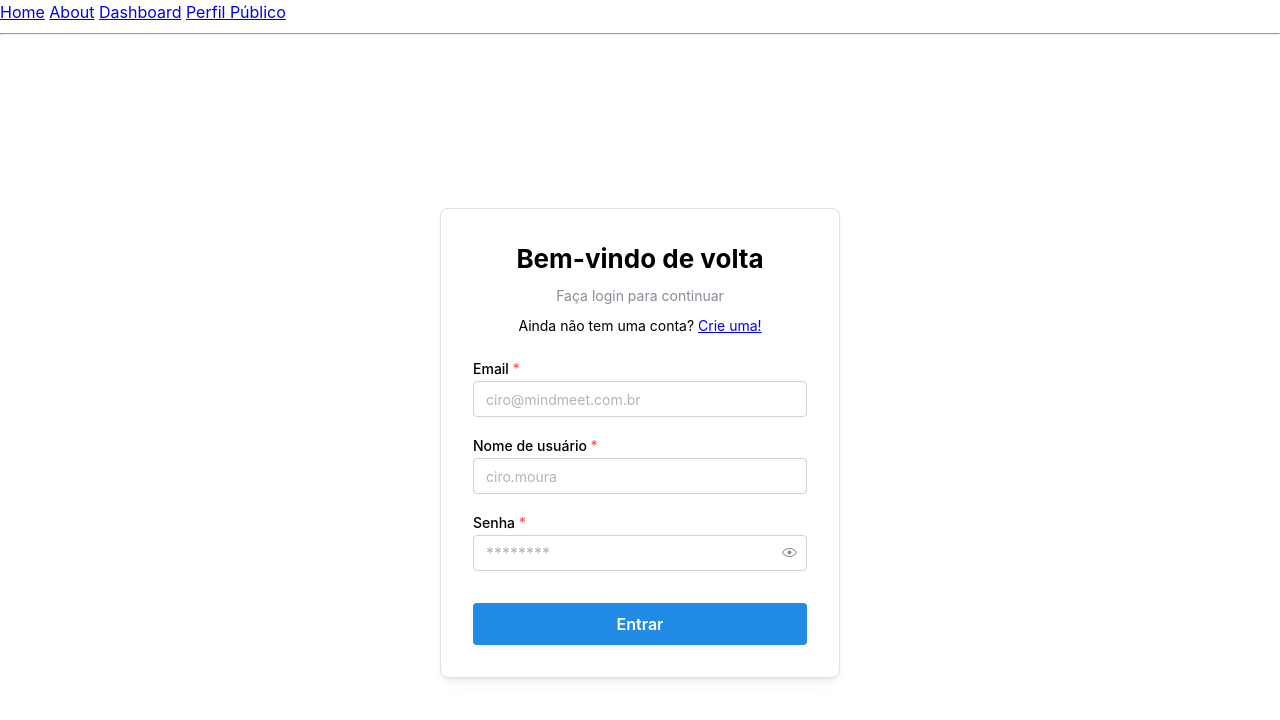
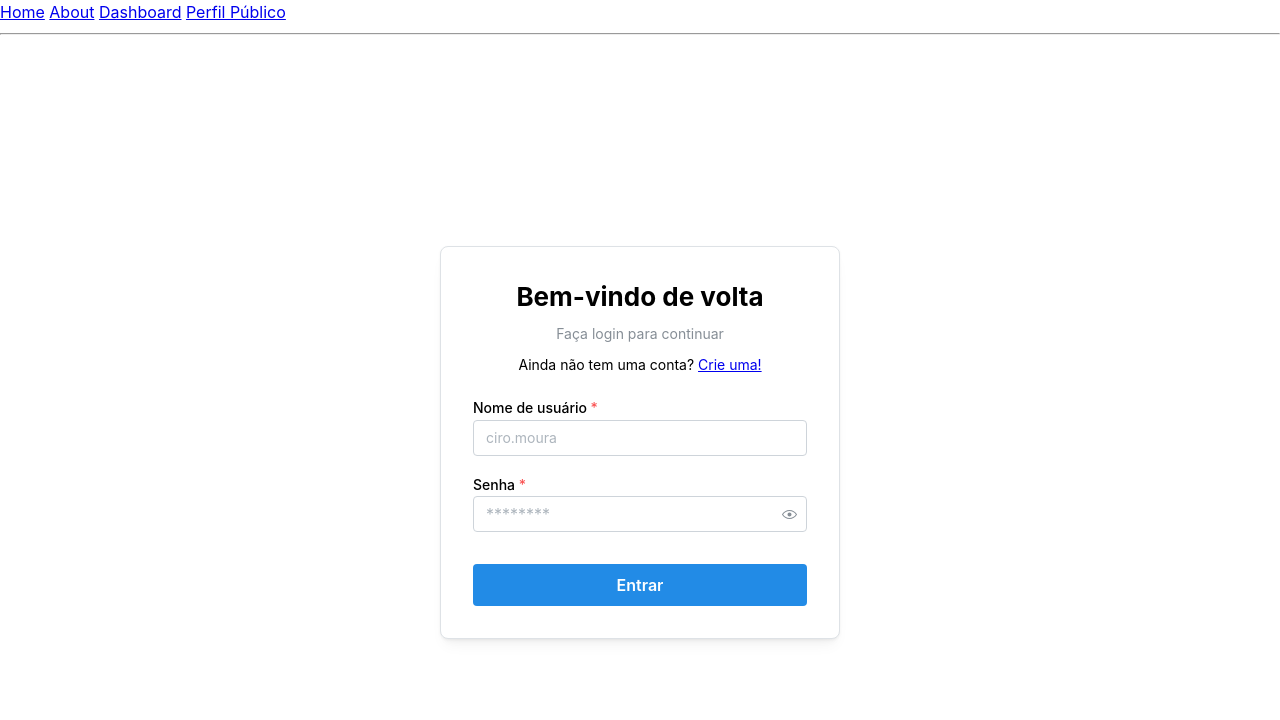
Before and after one commit to mindmeetbr/app.mindmeet, a React (Vite) app: page /login in a window 1280 px wide. Shown: the top 720 px of the page. Built offline with nearby package versions, Linux system fonts and the light colour scheme.

Commit message:
fix: implementar login com username

```diff
--- a/src/api/models/customLogin.ts
+++ b/src/api/models/customLogin.ts
@@ -6,7 +6,6 @@
  */
 
 export interface CustomLogin {
-  username?: string;
-  email?: string;
+  username: string;
   password: string;
 }
--- a/src/routes/login.tsx
+++ b/src/routes/login.tsx
@@ -27,7 +27,7 @@ function RouteComponent() {
   const router = useRouter()
   const { isAuthenticated } = authStore
 
-  const { data: user } = useApiAuthUserRetrieve({
+  const { data: _user } = useApiAuthUserRetrieve({
     query: {
       enabled: isAuthenticated,
       queryKey: ['user'],
@@ -44,14 +44,14 @@ function RouteComponent() {
   })
 
   const schema = z.object({
-    email: z.email('Invalid email address'),
+    // email: z.email('Invalid email address'),
     username: z.string('Invalid username'),
     password: z.string().min(6, 'Password must be at least 6 characters'),
   })
 
   const form = useForm({
     initialValues: {
-      email: '',
+      // email: '',
       username: '',
       password: '',
     },
@@ -65,13 +65,13 @@ function RouteComponent() {
   })
 
   const handleSubmit = (values: {
-    email: string
+    // email: string
     username: string
     password: string
   }) => {
     login({
       data: {
-        email: values.email,
+        // email: values.email,
         username: values.username,
         password: values.password,
       },
@@ -95,11 +95,11 @@ function RouteComponent() {
         withBorder
         style={{ width: '100%', maxWidth: '400px' }}
       >
-        {user && (
+        {/* {user && (
           <Stack gap="lg">
             <Text>Bem-vindo, {user.username}</Text>
           </Stack>
-        )}
+        )} */}
         <Stack gap="lg">
           <div style={{ textAlign: 'center' }}>
             <Title order={2} mb="xs">
@@ -115,12 +115,12 @@ function RouteComponent() {
 
           <form onSubmit={form.onSubmit(handleSubmit)}>
             <Stack gap="md">
-              <TextInput
+              {/* <TextInput
                 label="Email"
                 placeholder="ciro@mindmeet.com.br"
                 required
                 {...form.getInputProps('email')}
-              />
+              /> */}
 
               <TextInput
                 label="Nome de usuário"
```
